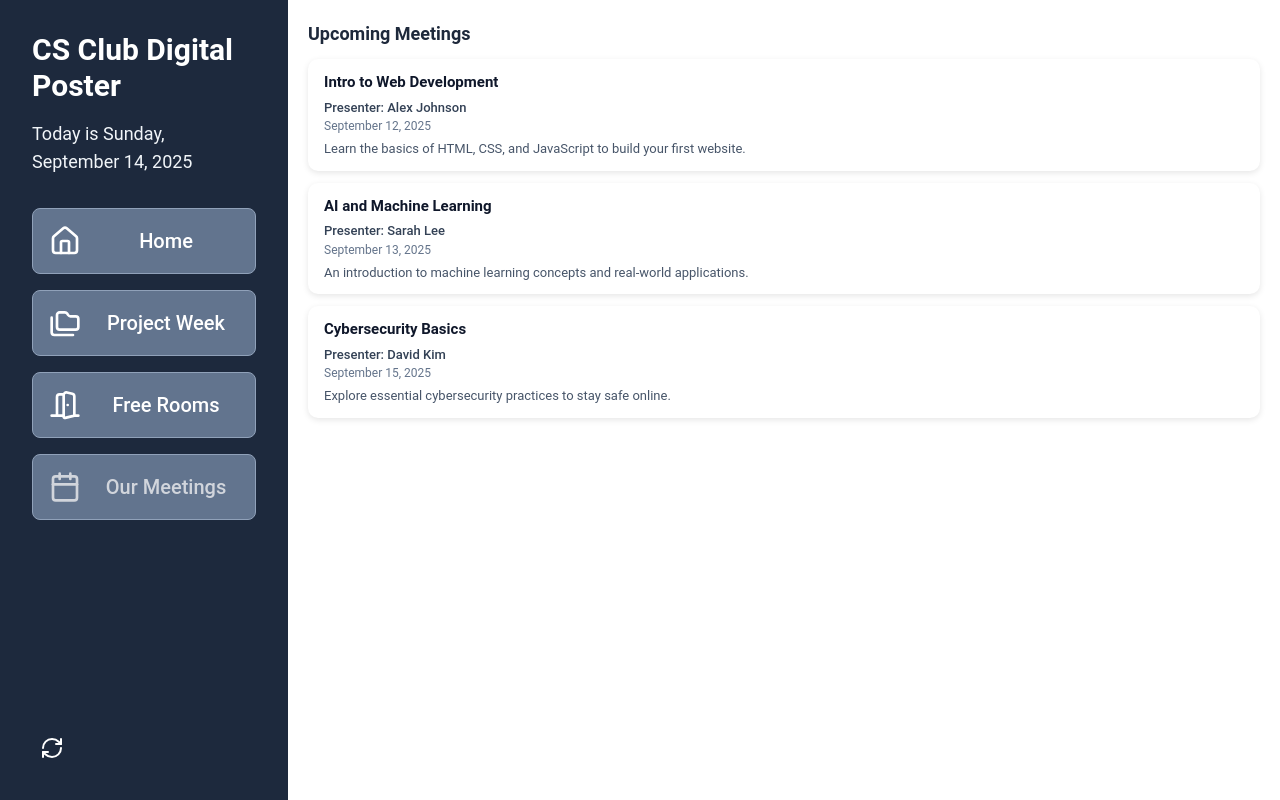
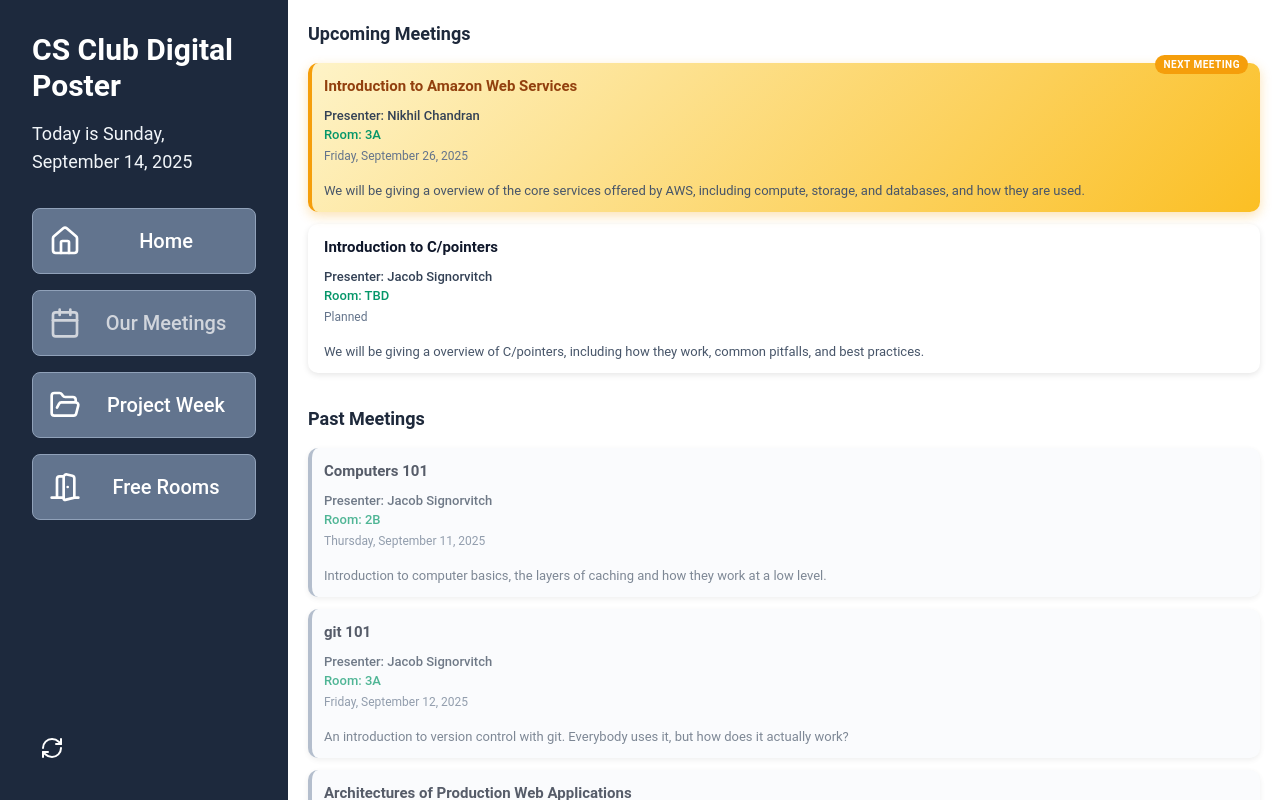
Before and after one commit to B00M3000/cwsign, a SvelteKit app: page /meetings in a window 1280 px wide. Built offline with nearby package versions, Linux system fonts and the light colour scheme.

Commit message:
updates
Signed-off-by: B00M3000 <40374754+B00M3000@users.noreply.github.com>

```diff
--- a/src/lib/config.ts
+++ b/src/lib/config.ts
@@ -6,6 +6,7 @@ export interface Meeting {
   presenter: string;
   date: string;
   description: string;
+  room: string;
 }
 
 export interface MeetingsConfig {
@@ -30,7 +31,7 @@ export async function loadMeetingsConfig(): Promise<MeetingsConfig> {
 
     // Validate each meeting has required fields
     config.meetings.forEach((meeting, index) => {
-      if (!meeting.id || !meeting.title || !meeting.presenter || !meeting.date || !meeting.description) {
+      if (!meeting.id || !meeting.title || !meeting.presenter || !meeting.date || !meeting.description || !meeting.room) {
         throw new Error(`Invalid meeting at index ${index}: missing required fields`);
       }
     });
@@ -46,21 +47,24 @@ export async function loadMeetingsConfig(): Promise<MeetingsConfig> {
           title: 'Intro to Web Development',
           presenter: 'Alex Johnson',
           date: '2025-09-12',
-          description: 'Learn the basics of HTML, CSS, and JavaScript to build your first website.'
+          description: 'Learn the basics of HTML, CSS, and JavaScript to build your first website.',
+          room: 'Conference Room A'
         },
         {
           id: 2,
           title: 'AI and Machine Learning',
           presenter: 'Sarah Lee',
           date: '2025-09-13',
-          description: 'An introduction to machine learning concepts and real-world applications.'
+          description: 'An introduction to machine learning concepts and real-world applications.',
+          room: 'Lab 101'
         },
         {
           id: 3,
           title: 'Cybersecurity Basics',
           presenter: 'David Kim',
           date: '2025-09-15',
-          description: 'Explore essential cybersecurity practices to stay safe online.'
+          description: 'Explore essential cybersecurity practices to stay safe online.',
+          room: 'Auditorium B'
         }
       ]
     };
--- a/src/routes/+layout.svelte
+++ b/src/routes/+layout.svelte
@@ -1,16 +1,16 @@
 <script lang="ts">
   import { page } from '$app/state';
-  import { onMount } from 'svelte';
-  import { Image, Calendar, Folders, RefreshCw, DoorOpen, House } from '@lucide/svelte';
+  import { Calendar, RefreshCw, DoorOpen, House, FolderOpen } from '@lucide/svelte';
+import { browser } from '$app/environment';
 
   import "../app.css";
-    import { browser } from '$app/environment';
+
 
   const navLinks = [
     { href: '/', label: 'Home', icon: House },
-    { href: '/cpw', label: 'Project Week', icon: Folders },
-    { href: '/free-rooms', label: 'Free Rooms', icon: DoorOpen },
-    { href: '/meetings', label: 'Our Meetings', icon: Calendar }
+    { href: '/meetings', label: 'Our Meetings', icon: Calendar },
+    { href: '/cpw', label: 'Project Week', icon: FolderOpen },
+    { href: '/free-rooms', label: 'Free Rooms', icon: DoorOpen }
   ];
 
   let { children } = $props();
@@ -50,7 +50,6 @@
         >
           <link.icon size={32} />
           <span class="text-xl text-center w-full font-medium">{link.label}</span>
-          <!-- <div class="w-3 h-3 {active ? 'bg-white' : 'bg-transparent'} transition-all duration-200"></div> -->
         </a>
       {/each}
     </div>
@@ -69,7 +68,7 @@
     </div>
   </div>
 
-  <div class="w-full h-full">
+  <div class="w-full h-full overflow-hidden">
     {@render children()}
   </div>
 </div>
--- /dev/null
+++ b/src/routes/+layout.ts
@@ -0,0 +1 @@
+export const prerender = true;
--- a/src/routes/cpw/+page.svelte
+++ b/src/routes/cpw/+page.svelte
@@ -13,7 +13,8 @@
   }
 
   onMount(() => {
-    iframeElement.src = "https://cpw.tzhou.net";
+    const sessionId = "e4609d7f-3641-4688-8993-dd2b152fdb9c";
+    iframeElement.src = `https://cpw.tzhou.net/poster?session_id=${sessionId}`;
   });
 </script>
 
--- a/src/routes/meetings/+page.svelte
+++ b/src/routes/meetings/+page.svelte
@@ -19,21 +19,52 @@
   });
 
   function formatDate(dateString: string) {
-    return new Date(dateString).toLocaleDateString(undefined, {
+    const date = new Date(dateString);
+    if(!isNaN(date.getTime())) {
+      return date.toLocaleDateString(undefined, {
+        weekday: 'long',
         year: 'numeric',
         month: 'long',
         day: 'numeric'
       });
     }
+    return dateString;
+  }
 
   function isToday(dateString: string) {
     const today = new Date();
     const meetingDate = new Date(dateString);
+    today.setHours(0, 0, 0, 0);
+    meetingDate.setHours(0, 0, 0, 0);
     return today.toDateString() === meetingDate.toDateString();
   }
+
+  function isPastMeeting(dateString: string) {
+    const today = new Date();
+    const meetingDate = new Date(dateString);
+    today.setHours(0, 0, 0, 0);
+    meetingDate.setHours(0, 0, 0, 0);
+    return meetingDate < today;
+  }
+
+  function isNextMeeting(meeting: Meeting, upcomingMeetings: Meeting[]) {
+    if (upcomingMeetings.length === 0) return false;
+
+    upcomingMeetings = upcomingMeetings.filter(m => !isToday(m.date));
+
+    // Sort upcoming meetings by date and get the first one
+    const sortedUpcoming = [...upcomingMeetings].sort((a, b) =>
+      new Date(a.date).getTime() - new Date(b.date).getTime()
+    );
+
+    return meeting.id === sortedUpcoming[0].id;
+  }
+
+  $: upcomingMeetings = meetings.filter(meeting => !isPastMeeting(meeting.date));
+  $: pastMeetings = meetings.filter(meeting => isPastMeeting(meeting.date));
 </script>
 
-<div class="meetings-content">
+<div class="meetings-content h-screen">
   <h3>Upcoming Meetings</h3>
 
   {#if loading}
@@ -41,14 +72,37 @@
   {:else if error}
     <div class="error">Error: {error}</div>
   {:else}
-    {#each meetings as meeting}
-      <div class="meeting" class:today={isToday(meeting.date)}>
+    {#if upcomingMeetings.length > 0}
+      {#each upcomingMeetings as meeting}
+        <div class="meeting"
+             class:today={isToday(meeting.date)}
+             class:next={isNextMeeting(meeting, upcomingMeetings)}>
           <strong>{meeting.title}</strong>
           <div class="presenter">Presenter: {meeting.presenter}</div>
+          <div class="room">Room: {meeting.room}</div>
           <div class="meeting-date">{formatDate(meeting.date)}</div>
           <div class="desc">{meeting.description}</div>
         </div>
       {/each}
+    {:else}
+      <div class="no-meetings">No upcoming meetings scheduled.</div>
+    {/if}
+
+    <h3>Past Meetings</h3>
+
+    {#if pastMeetings.length > 0}
+      {#each pastMeetings as meeting}
+        <div class="meeting past">
+          <strong>{meeting.title}</strong>
+          <div class="presenter">Presenter: {meeting.presenter}</div>
+          <div class="room">Room: {meeting.room}</div>
+          <div class="meeting-date">{formatDate(meeting.date)}</div>
+          <div class="desc">{meeting.description}</div>
+        </div>
+      {/each}
+    {:else}
+      <div class="no-meetings">No past meetings.</div>
+    {/if}
   {/if}
 </div>
 
@@ -63,6 +117,10 @@
     font-size: 18px;
     font-weight: 600;
     color: #1e293b;
+    margin-bottom: 16px;
+  }
+  .meetings-content h3:not(:first-of-type) {
+    margin-top: 32px;
   }
   .meeting {
     margin-top: 12px;
@@ -75,23 +133,75 @@
     border-left: 4px solid transparent;
   }
   .meeting.today {
-    border-left: 4px solid #38bdf8;
-    background: #e0f2fe;
+    border-left: 4px solid #10b981;
+    background: linear-gradient(135deg, #d1fae5 0%, #34d399 100%);
+    box-shadow: 0 4px 12px rgba(16, 185, 129, 0.3);
+    position: relative;
+  }
+  .meeting.today::before {
+    content: "Today";
+    position: absolute;
+    top: -8px;
+    right: 12px;
+    background: #10b981;
+    color: white;
+    font-size: 10px;
+    font-weight: 600;
+    padding: 2px 8px;
+    border-radius: 12px;
+    text-transform: uppercase;
+    letter-spacing: 0.5px;
+  }
+  .meeting.today strong {
+    color: #047857;
+  }
+  .meeting.next {
+    border-left: 4px solid #f59e0b;
+    background: linear-gradient(135deg, #fef3c7 0%, #fbbf24 100%);
+    box-shadow: 0 4px 12px rgba(245, 158, 11, 0.3);
+    position: relative;
+  }
+  .meeting.next::before {
+    content: "Next Meeting";
+    position: absolute;
+    top: -8px;
+    right: 12px;
+    background: #f59e0b;
+    color: white;
+    font-size: 10px;
+    font-weight: 600;
+    padding: 2px 8px;
+    border-radius: 12px;
+    text-transform: uppercase;
+    letter-spacing: 0.5px;
+  }
+  .meeting.next strong {
+    color: #92400e;
+  }
+  .meeting.past {
+    opacity: 0.7;
+    background: #f8fafc;
+    border-left: 4px solid #94a3b8;
   }
   .meeting strong {
     display: block;
     font-size: 15px;
-    margin-bottom: 4px;
+    margin-bottom: 8px;
     color: #0f172a;
   }
   .meeting .presenter {
     font-weight: 500;
     color: #334155;
   }
+  .meeting .room {
+    font-weight: 500;
+    color: #059669;
+    margin-bottom: 2px;
+  }
   .meeting .meeting-date {
     font-size: 12px;
     color: #64748b;
-    margin-bottom: 4px;
+    margin-bottom: 16px;
   }
   .meeting .desc {
     color: #475569;
@@ -110,4 +220,13 @@
     border-radius: 6px;
     margin-top: 12px;
   }
+  .no-meetings {
+    text-align: center;
+    color: #64748b;
+    font-style: italic;
+    padding: 20px;
+    background: #f8fafc;
+    border-radius: 8px;
+    margin-top: 12px;
+  }
 </style>
--- a/static/meetings.yaml
+++ b/static/meetings.yaml
@@ -1,18 +1,35 @@
 meetings:
   - id: 1
-    title: "Intro to Web Development"
-    presenter: "Alex Johnson"
-    date: "2025-09-12"
-    description: "Learn the basics of HTML, CSS, and JavaScript to build your first website."
+    title: "Computers 101"
+    presenter: "Jacob Signorvitch"
+    date: "09/11/2025"
+    room: "2B"
+    description: "Introduction to computer basics, the layers of caching and how they work at a low level."
 
   - id: 2
-    title: "AI and Machine Learning"
-    presenter: "Sarah Lee"
-    date: "2025-09-13"
-    description: "An introduction to machine learning concepts and real-world applications."
+    title: "git 101"
+    presenter: "Jacob Signorvitch"
+    date: "09/12/2025"
+    room: "3A"
+    description: "An introduction to version control with git. Everybody uses it, but how does it actually work?"
 
   - id: 3
-    title: "Cybersecurity Basics"
-    presenter: "David Kim"
-    date: "2025-09-15"
-    description: "Explore essential cybersecurity practices to stay safe online."
+    title: "Architectures of Production Web Applications"
+    presenter: "Thomas Zhou"
+    date: "09/13/2025"
+    room: "3D"
+    description: "We will be looking at ways to architect web applications for production use, including topics such as load balancing, caching, replication, and more. We will begin with the basics and build up to more advanced systems."
+
+  - id: 4
+    title: "Introduction to Amazon Web Services"
+    presenter: "Nikhil Chandran"
+    date: "09/26/2025"
+    room: "3A"
+    description: "We will be giving a overview of the core services offered by AWS, including compute, storage, and databases, and how they are used."
+
+  - id: 5
+    title: "Introduction to C/pointers"
+    presenter: "Jacob Signorvitch"
+    date: "Planned"
+    room: "TBD"
+    description: "We will be giving a overview of C/pointers, including how they work, common pitfalls, and best practices."
```
Also changed, not shown: 1 other file (tests, documents, lock files or other folders). Lines whose indentation alone changed are shown as unchanged.
